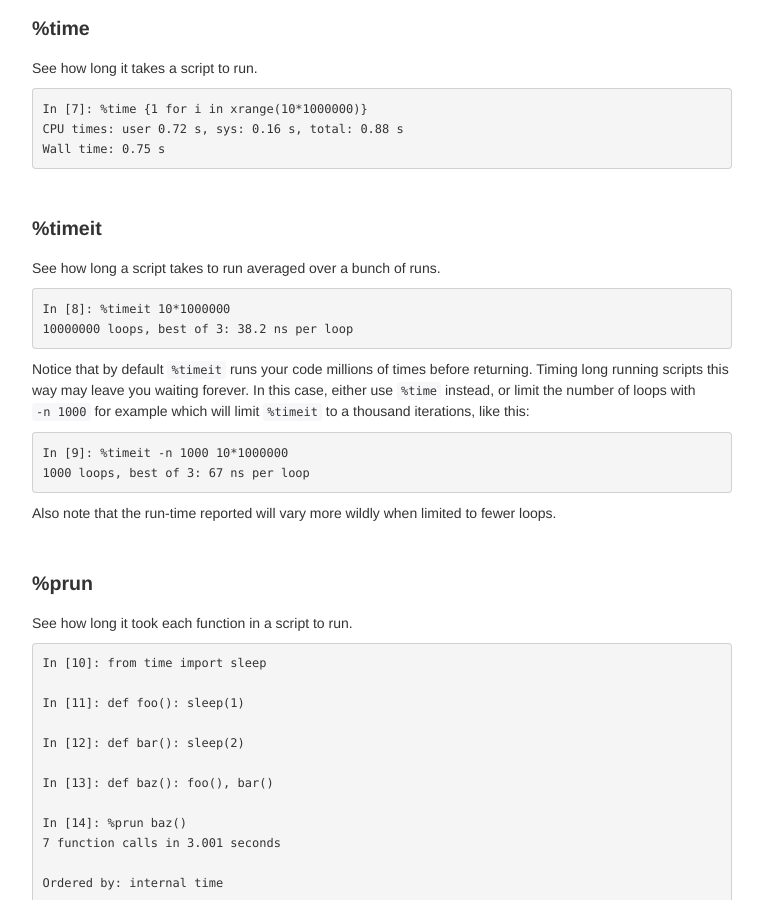
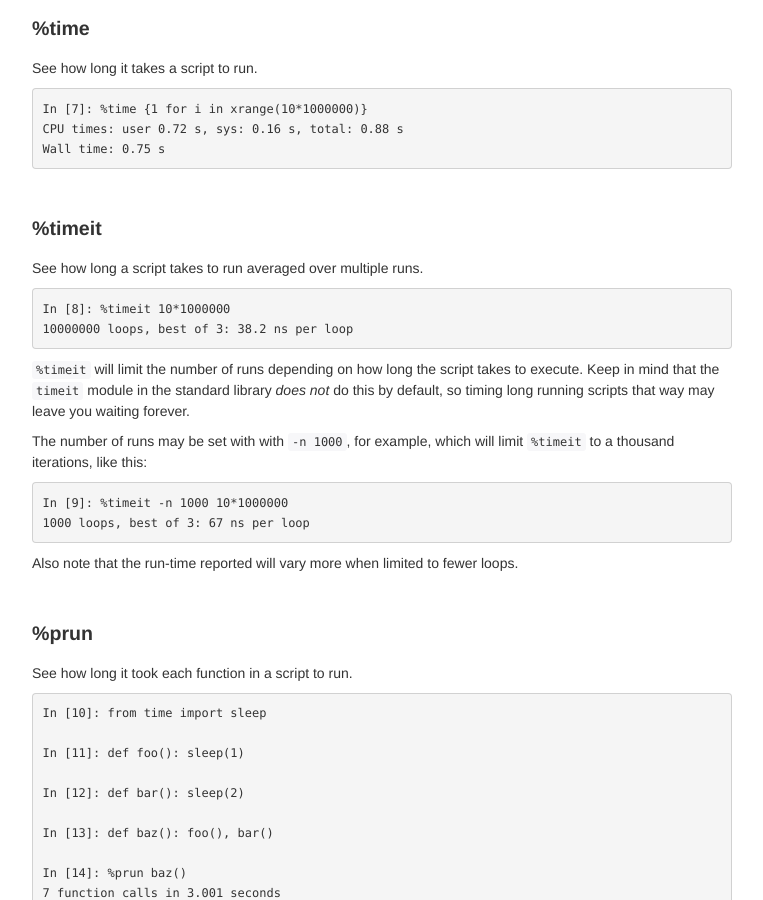
Before and after one commit to pynashorg/pynashorg.github.com, a Jekyll site: the page built from _posts/2013-03-06-timing-and-profiling.md, in a window 1280 px wide and 900 px high, scrolled down 2072 px. Shown: the whole window, without its empty margins (258-1021 px from the left). Built offline with Jekyll 4.4.1, drawn with Linux system fonts in a browser that asks for light colours; nearby versions of some CDN libraries; library files that are not in the unit come from our copies; comment, search, counter and statistics services are not loaded.

Commit message:
Correction on %timeit from @xguse.

```diff
--- a/_posts/2013-03-06-timing-and-profiling.md
+++ b/_posts/2013-03-06-timing-and-profiling.md
@@ -109,19 +109,22 @@
 %timeit
 ---
 
-See how long a script takes to run averaged over a bunch of runs.
+See how long a script takes to run averaged over multiple runs.
 
     In [8]: %timeit 10*1000000
     10000000 loops, best of 3: 38.2 ns per loop
 
-Notice that by default `%timeit` runs your code millions of times before returning. Timing long running scripts this way
-may leave you waiting forever. In this case, either use `%time` instead, or limit the number of loops with `-n 1000` for
-example which will limit `%timeit` to a thousand iterations, like this:
+`%timeit` will limit the number of runs depending on how long the script takes to execute. Keep in mind that the
+`timeit` module in the standard library *does not* do this by default, so timing long running scripts that way
+may leave you waiting forever.
+
+The number of runs may be set with with `-n 1000`, for example, which will limit `%timeit` to a thousand iterations,
+like this:
 
     In [9]: %timeit -n 1000 10*1000000
     1000 loops, best of 3: 67 ns per loop
 
-Also note that the run-time reported will vary more wildly when limited to fewer loops.
+Also note that the run-time reported will vary more when limited to fewer loops.
 
 %prun
 ---
```
